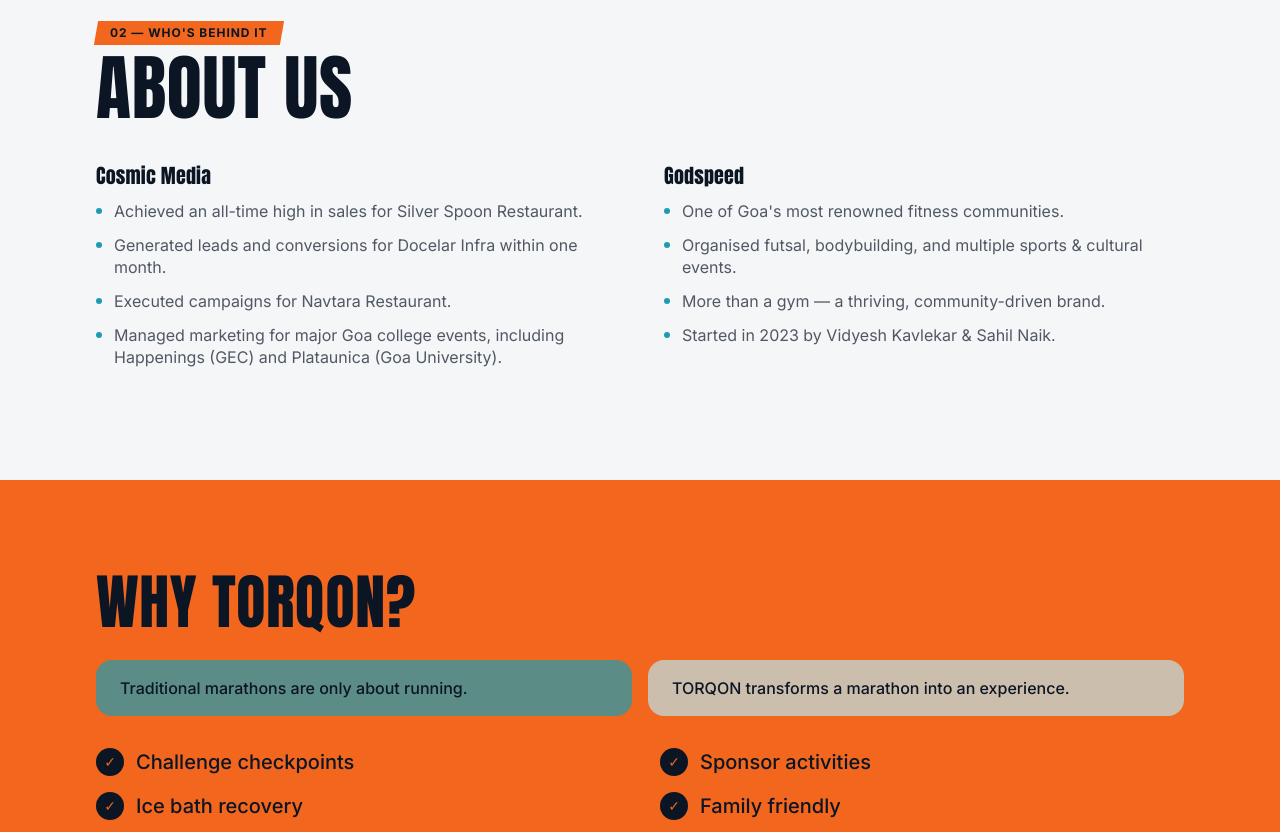
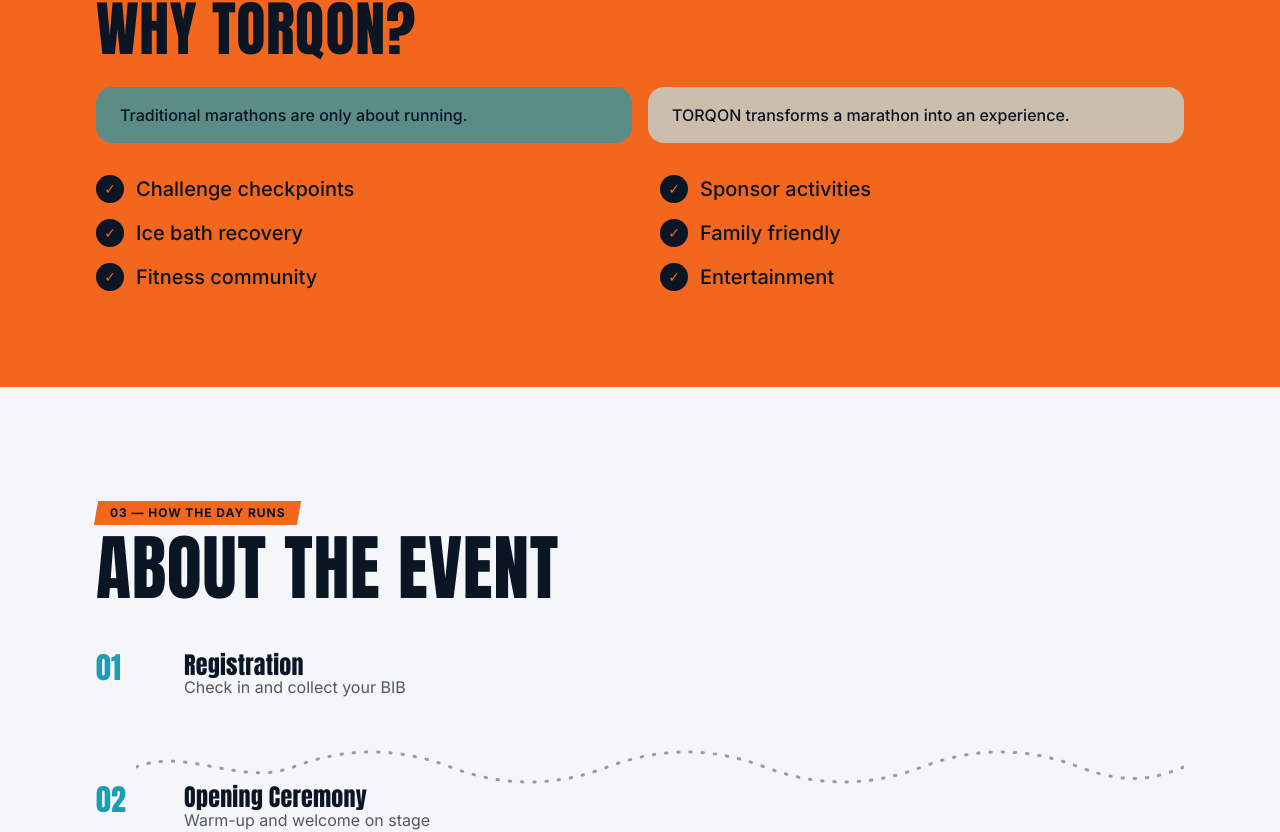
Before and after one commit to Shaunak0423/TORQON, a Next.js app: page /TORQON/ in a window 1280 px wide. Shown: the part 870-1702 px from the top of the page. Built offline with nearby package versions, Linux system fonts and the light colour scheme.

Commit message:
secion changes, mobile view changes

```diff
--- a/src/app/components/EventFlow.tsx
+++ b/src/app/components/EventFlow.tsx
@@ -32,7 +32,7 @@
               </div>
             </div>
             {i < steps.length - 1 && (
-              <div className="pl-10 md:pl-14">
+              <div className="pl-10 md:pt-10">
                 <RouteDivider color="var(--ink-40)" className="h-6 md:h-8" />
               </div>
             )}
--- a/src/app/components/Navbar.tsx
+++ b/src/app/components/Navbar.tsx
@@ -1,10 +1,10 @@
 import RegisterButton from "./RegisterButton";
 
 const links = [
-  { href: "#about", label: "About" },
   { href: "#event", label: "The Event" },
   { href: "#categories", label: "Categories" },
   { href: "#sponsors", label: "Sponsors" },
+  { href: "#about", label: "About" },
   { href: "#team", label: "Team" },
 ];
 
--- a/src/app/components/Sponsorship.tsx
+++ b/src/app/components/Sponsorship.tsx
@@ -6,7 +6,7 @@
   "Standees",
   "Water stations",
   "Registration desks",
-  "Instagram, Facebook, YouTube & website",
+  "Instagram, Facebook & Website",
 ];
 
 export default function Sponsorship() {
--- a/src/app/components/TargetAudience.tsx
+++ b/src/app/components/TargetAudience.tsx
@@ -57,7 +57,7 @@
           </div>
         </div>
 
-        <div>
+        {/* <div>
           <p className="text-sm text-ink/40 mb-4">
             Where interest is coming from — social survey, 1,113 responses
           </p>
@@ -76,8 +76,8 @@
                 </div>
               </div>
             ))}
-          </div>
-        </div>
+          </div> */}
+        {/* </div> */}
       </div>
     </section>
   );
--- a/src/app/page.tsx
+++ b/src/app/page.tsx
@@ -15,12 +15,12 @@
       <Navbar />
       <main>
         <Hero />
-        <About />
         <WhyTorqon />
         <EventFlow />
         <Categories />
         <TargetAudience />
         <Sponsorship />
+        <About />
         <Team />
       </main>
       <CTAFooter />
```
